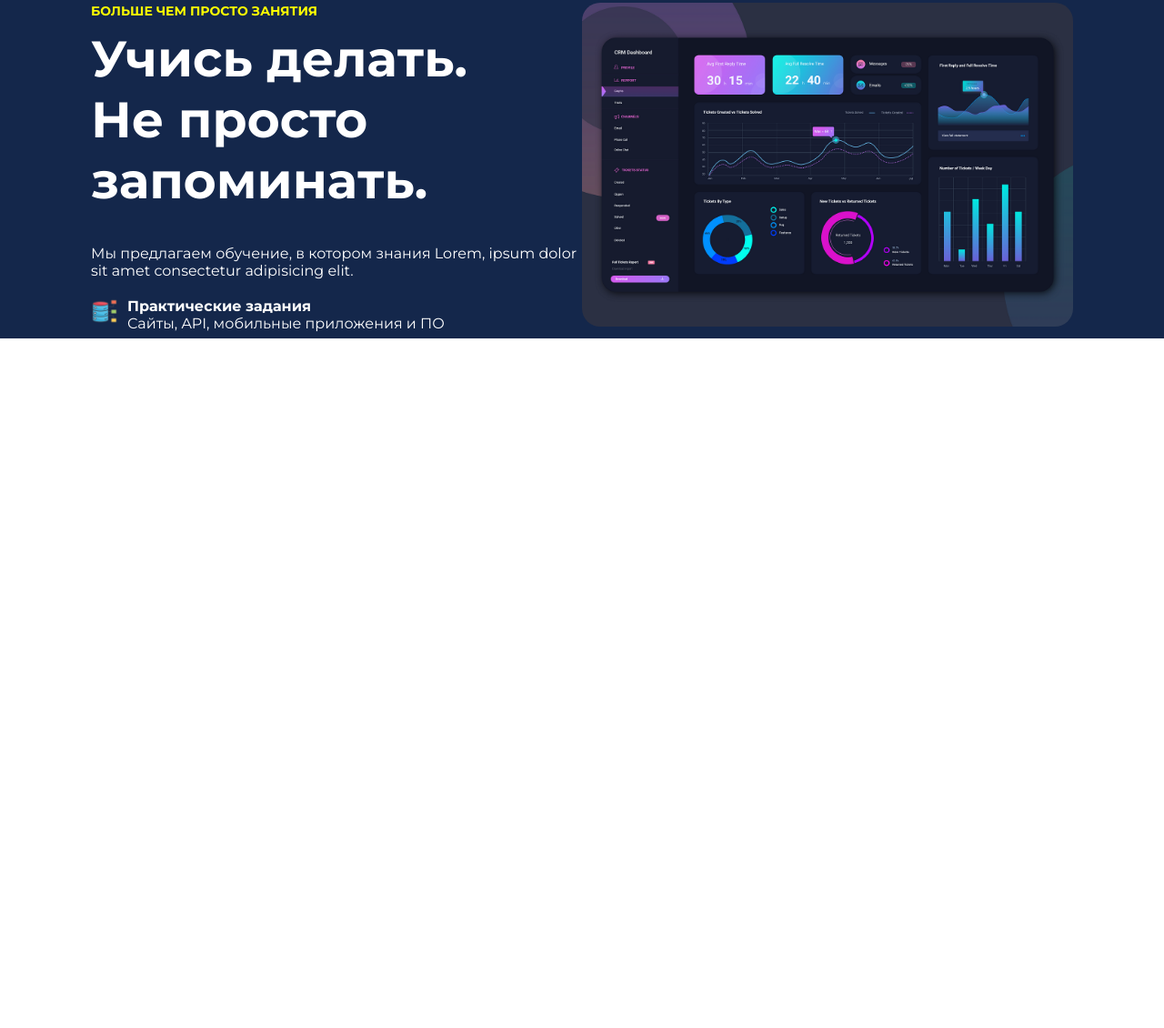
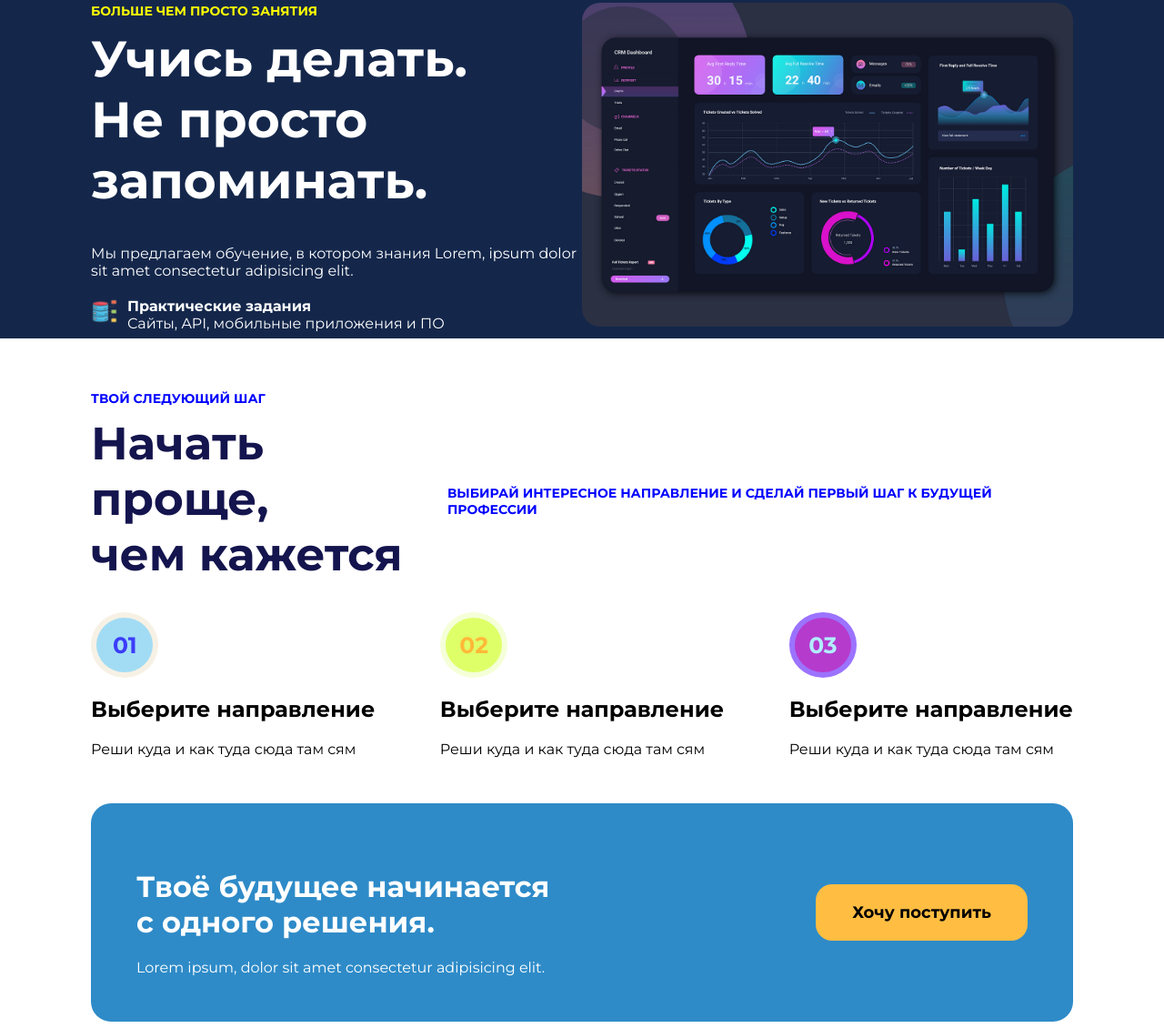
Before and after one commit to edzen12/b12-College-HTML, a plain HTML site: page index.html in a window 1280 px wide. Shown: the part 1366-2496 px from the top of the page at 91% size. Before the commit the page ends 1738 px from the top, so only its background shows below. Drawn offline with Linux system fonts and the light colour scheme; a web font is replaced by a local one.

Commit message:
блок 'шаг'

```diff
--- a/index.html
+++ b/index.html
@@ -148,9 +148,55 @@
     <!-- скилы конец -->
 
     <!-- шаг начало -->
+    <div class="BlockStep container">
+        <!--  -->
+        <div class="textUpStep">
+            <div class="textUpStepLeft">
+                <p>Твой следующий шаг</p>
+                <h1>Начать проще, <br> чем кажется</h1>
+            </div>
+            <div class="textUpStepRight">
+                <p>Выбирай интересное направление и сделай первый шаг к будущей профессии</p>
+            </div>
+        </div>
+        <!--  -->
+        <div class="numberStep">
+            <!--  -->
+            <div class="numberStepCard ">
+                <div class="numStep bgStepSky">01</div>
+                <h2>Выберите направление</h2>
+                <p>Реши куда и как туда сюда там сям</p>
+            </div>
+            <!--  -->
+            <div class="numberStepCard ">
+                <div class="numStep bgStepYellow">02</div>
+                <h2>Выберите направление</h2>
+                <p>Реши куда и как туда сюда там сям</p>
+            </div>
+            <!--  -->
+            <div class="numberStepCard ">
+                <div class="numStep bgStepPurple">03</div>
+                <h2>Выберите направление</h2>
+                <p>Реши куда и как туда сюда там сям</p>
+            </div>
+            <!--  -->
+        </div>
+        <!--  -->
+        <div class="bigButtonStep">
+            <div class="textButtonStep">
+                <h1>Твоё будущее начинается <br> с одного решения.</h1>
+                <p>Lorem ipsum, dolor sit amet consectetur adipisicing elit.</p>
+            </div>
+            <div class="smalButtonStep">
+                <a href="#">Хочу поступить</a>
+            </div>
+        </div>
+        <!--  -->
+    </div>
     <!-- шаг конец -->
 
     <!-- Подвал начало -->
+
     <!-- Подвал конец -->
 </body>
 </html>
--- a/main.css
+++ b/main.css
@@ -263,3 +263,73 @@ p{
 .ideaLine img{
     width: 30px;
 }
+
+/* Block Step */
+.BlockStep{margin-top: 50px;}
+.textUpStep{
+    display: flex;
+    justify-content: space-between;
+    align-items: center;
+}
+.textUpStep p{
+    font-weight: bold;
+    font-size: 14px;
+    text-transform: uppercase;
+    color: blue;
+}
+.textUpStep h1{
+    font-weight: bold;
+    margin-top: 10px;
+    font-size: 50px;
+    color: rgb(20, 20, 78);
+}
+.numberStep{
+    display: flex;
+    justify-content: space-between;
+    align-items: center;
+}
+.numberStepCard .numStep{
+    font-weight: bold;
+    font-size: 25px;
+    width: 20%;
+    height: 60px;
+    border-radius: 50%;
+    display: flex;
+    flex-direction: column;
+    justify-content: center;
+    align-items: center;
+    text-align: center;
+}
+.bgStepSky{
+    background-color: rgb(162, 220, 244);
+    color: rgb(60, 60, 249);
+    border: 6px solid rgb(247, 241, 229);
+}
+.bgStepYellow{
+    background-color: rgb(223, 255, 105);
+    color: rgb(255, 185, 56);
+    border: 6px solid rgb(245, 255, 216);
+}
+.bgStepPurple{
+    background-color: rgb(181, 59, 205);
+    color: rgb(177, 237, 255);
+    border: 6px solid rgb(155, 115, 255);
+}
+.bigButtonStep{
+    background-color: #2e8bc8;
+    color: white;
+    padding: 50px;
+    margin-top: 50px;
+    border-radius: 22px;
+    display: flex;
+    justify-content: space-between;
+    align-items: center;
+}
+.bigButtonStep a{
+    background-color: rgb(255, 189, 66);
+    color: black;
+    font-weight: bold;
+    font-size: 18px;
+    padding: 20px 40px;
+    border-radius: 18px;
+}
```
